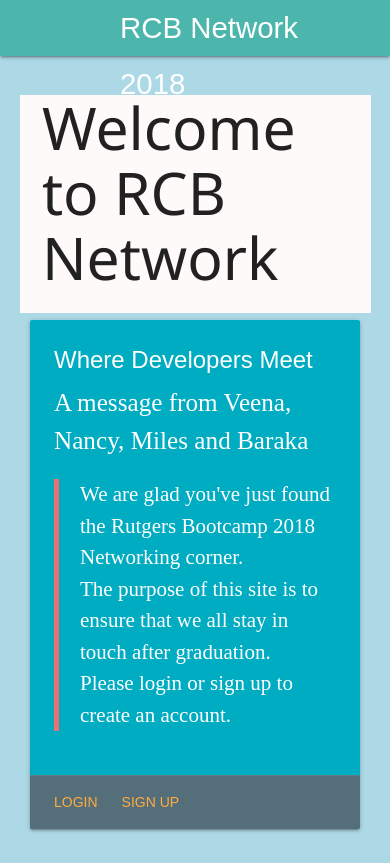
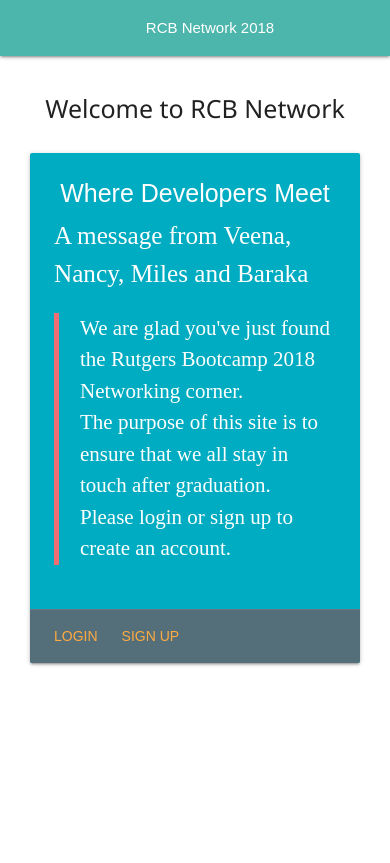
Before and after one commit to gbmahili/RCB-Network-Final, a React (Create React App) app in the folder client/: page / in a window 390 px wide. Built offline with nearby package versions, Linux system fonts and the light colour scheme; a web font is replaced by a local one.

Commit message:
Welcome page is  media querified 1

```diff
--- a/client/public/assets/css/apps_css.css
+++ b/client/public/assets/css/apps_css.css
@@ -1,5 +1,13 @@
 @media only screen and (max-width: 600px) {
-    body {
-        background-color: lightblue;
+   .brand-logo {
+       color: white !important;
+       font-size: 15px !important;
+    }
+
+    .textOnHeader {
+        font-size: 25px !important;
+        text-align: center;
+        /* font-weight: bold; */
+
     }
 }
--- a/client/src/App.js
+++ b/client/src/App.js
@@ -9,6 +9,7 @@
 import UpdateProfile from './Components/Portfolio/UpdateProfile';
 import NavBar from './Components/Home/NavBar';
 import WelcomePage from './Components/Home/WelcomePage';
+
 // import Footer from './Components/Home/Footer';
 // *End - Nancy compontent import
 const App = () =>
@@ -22,8 +23,8 @@
       <Route exact path='/update-profile' component={UpdateProfile} />
       <Route exact path="/" render={(props) =>
         <NavBar {...props}
-          loginOrLogout="Login"
-          signUpOrName="Sign Up"
+          loginOrLogout=""
+          signUpOrName=""
           loginOrLogoutLink="/login"
           signUpOrEditProfileLink="/signup"
            />}
--- a/client/src/Components/Header.js
+++ b/client/src/Components/Header.js
@@ -4,7 +4,7 @@
     render() {
         return (
             <div>
-                <h1>Welcome to RCB Network</h1>
+                <h1>Welcome to RCB Networkk</h1>
                 <h2>Where Cool Developers meet</h2>
             </div>
         );
--- a/client/src/Components/Home/NavBar.js
+++ b/client/src/Components/Home/NavBar.js
@@ -2,6 +2,8 @@
 class NavBar extends React.Component {
     render() {
         return (
+
+            <div>
                 <div className="navbar-fixed teal lighten-2">
                     <nav className="teal lighten-2" style={{ paddingLeft: 30 }}>
                         <div className="nav-wrapper">
@@ -13,6 +15,7 @@
                         </div>
                     </nav>
                 </div>
+            </div>
         );
     }
 }
--- a/client/src/Components/Home/WelcomePage.js
+++ b/client/src/Components/Home/WelcomePage.js
@@ -12,17 +12,17 @@
                         padding: "0 1.6rem",
                         fontSize: "28px",
                         fontFamily: "'Segoe UI', Tahoma, Geneva, Verdana, sans-serif",
-                        backgroundColor: "snow"
+
                     }}
                 >
-                    <h1>Welcome to RCB Network</h1>
+                    <h1 className="textOnHeader">Welcome to RCB Network</h1>
                 </div>
 
                 <div className="row">
                     <div className="col s12 m8 offset-m2">
                         <div className="card cyan darken-1">
                             <div className="card-content white-text">
-                                <span className="card-title">Where Developers Meet</span>
+                                <span className="card-title textOnHeader">Where Developers Meet</span>
 
                                 <div style={{ fontSize: "1.5rem", fontFamily: "'Gamja Flower', cursive"}}>
                                     <span style={{fontSize: "1.2em", fontWeight: 400}}>A message from Veena, Nancy, Miles and Baraka </span>
```
Also changed, not shown: client/src/App.css (deleted, +0 -28 lines). Lines whose indentation alone changed are shown as unchanged.
